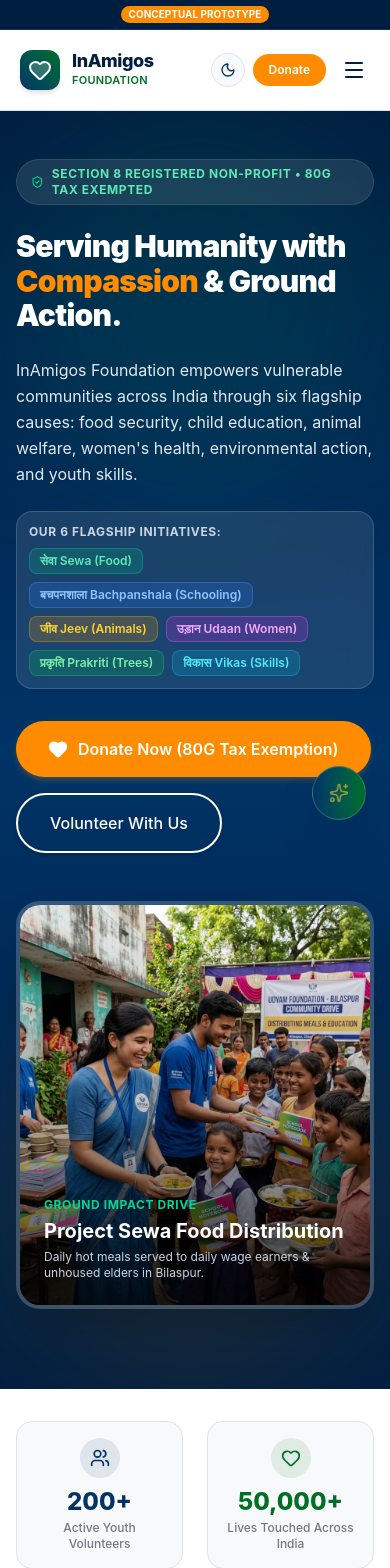
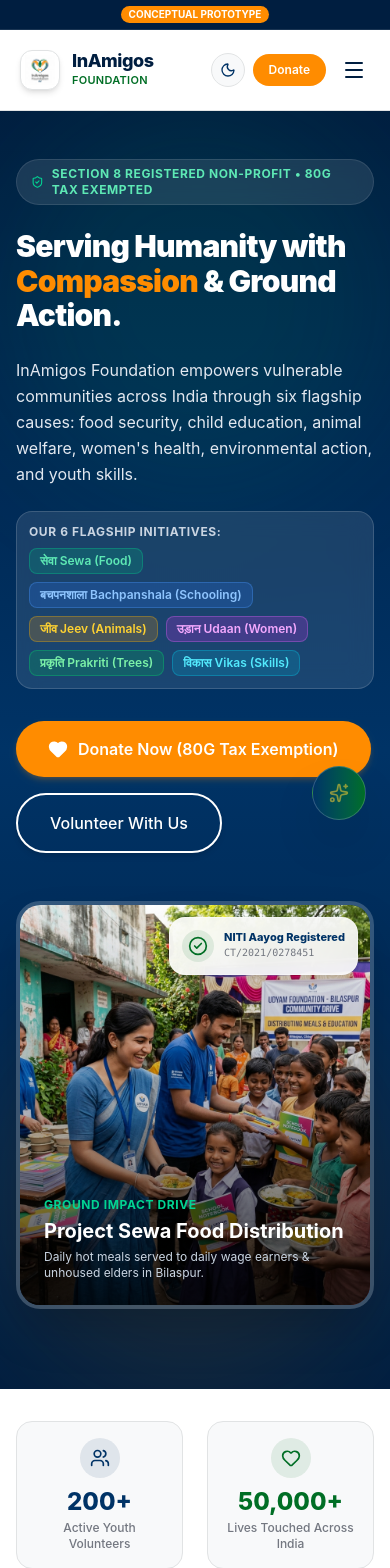
Before and after one commit to himanshu-jadhav108/IAF-Redesign, a React (Vite) app: page / in a window 390 px wide. Shown: the top 1568 px of the page. Built offline with nearby package versions, Linux system fonts and the light colour scheme.

Commit message:
fix(ui): relocate NITI Aayog trust badge to avoid text overlap, add custom IAF logo emblem, and update Vercel live URL in README

```diff
--- a/src/components/layout/Footer.tsx
+++ b/src/components/layout/Footer.tsx
@@ -1,6 +1,7 @@
 import React from 'react';
 import { NavLink } from 'react-router-dom';
-import { Heart, Mail, Phone, MapPin, ShieldCheck } from 'lucide-react';
+import { Mail, Phone, MapPin, ShieldCheck } from 'lucide-react';
+import iafLogo from '@/assets/iaf_logo.png';
 import { organizationData } from '@/data/organizationData';
 
 export const Footer: React.FC = () => {
@@ -14,8 +15,8 @@
           {/* Col 1: Brand & Mission (2 cols wide on desktop) */}
           <div className="lg:col-span-2 flex flex-col gap-4">
             <div className="flex items-center gap-3">
-              <div className="w-10 h-10 rounded-xl bg-linear-to-tr from-emerald-500 to-green-600 flex items-center justify-center text-white shadow-md">
-                <Heart className="w-6 h-6 fill-white/20" />
+              <div className="w-10 h-10 rounded-xl bg-white p-1 flex items-center justify-center shadow-md">
+                <img src={iafLogo} alt="InAmigos Foundation Emblem" className="w-full h-full object-contain" />
               </div>
               <div className="flex flex-col">
                 <span className="text-xl font-extrabold text-white tracking-tight">
--- a/src/components/layout/Navbar.tsx
+++ b/src/components/layout/Navbar.tsx
@@ -2,6 +2,7 @@
 import { NavLink, useLocation } from 'react-router-dom';
 import { motion, AnimatePresence, useReducedMotion } from 'framer-motion';
 import { Heart, Menu, X, ShieldCheck, Sun, Moon } from 'lucide-react';
+import iafLogo from '@/assets/iaf_logo.png';
 import { Button } from '@/components/ui/Button';
 import { useTheme } from '@/context/ThemeContext';
 
@@ -80,8 +81,8 @@
             to="/"
             className="flex items-center gap-3 group focus:outline-none focus:ring-2 focus:ring-[#003366] dark:focus:ring-sky-400 rounded-xl p-1"
           >
-            <div className="w-10 h-10 rounded-xl bg-linear-to-tr from-[#003366] to-[#006E25] flex items-center justify-center text-white shadow-md group-hover:scale-105 transition-transform">
-              <Heart className="w-6 h-6 text-white fill-white/20" />
+            <div className="w-10 h-10 rounded-xl bg-white dark:bg-slate-800 p-1 flex items-center justify-center shadow-md group-hover:scale-105 transition-transform border border-[#E1E3E4] dark:border-slate-700">
+              <img src={iafLogo} alt="InAmigos Foundation Emblem" className="w-full h-full object-contain" />
             </div>
             <div className="flex flex-col text-left">
               <span className="text-lg font-extrabold text-[#001E40] dark:text-white tracking-tight leading-none">
--- a/src/pages/Home.tsx
+++ b/src/pages/Home.tsx
@@ -141,14 +141,14 @@
                 </div>
               </div>
 
-              {/* Floating Trust Badge Overlay */}
-              <div className="absolute -bottom-6 -left-6 bg-white dark:bg-slate-800 text-[#001E40] dark:text-white p-4 rounded-2xl shadow-xl border border-[#E1E3E4] dark:border-slate-700 hidden sm:flex items-center gap-3">
-                <div className="w-10 h-10 rounded-full bg-[#006E25]/10 dark:bg-emerald-500/20 flex items-center justify-center text-[#006E25] dark:text-emerald-400">
-                  <CheckCircle2 className="w-6 h-6" />
+              {/* Floating Trust Badge Overlay in Top Right */}
+              <div className="absolute top-4 right-4 bg-white/90 dark:bg-slate-900/90 backdrop-blur-md text-[#001E40] dark:text-white p-3 rounded-2xl shadow-lg border border-white/30 dark:border-slate-700 flex items-center gap-2.5 z-10">
+                <div className="w-8 h-8 rounded-full bg-[#006E25]/10 dark:bg-emerald-500/20 flex items-center justify-center text-[#006E25] dark:text-emerald-400 shrink-0">
+                  <CheckCircle2 className="w-5 h-5" />
                 </div>
                 <div className="flex flex-col text-left">
-                  <span className="text-xs font-extrabold text-[#003366] dark:text-sky-400">NITI Aayog Registered</span>
-                  <span className="text-[11px] text-[#737780] dark:text-slate-400">CT/2021/0278451</span>
+                  <span className="text-[11px] font-extrabold text-[#003366] dark:text-sky-300 leading-tight">NITI Aayog Registered</span>
+                  <span className="text-[10px] text-[#737780] dark:text-slate-300 font-mono">CT/2021/0278451</span>
                 </div>
               </div>
             </motion.div>
```
Also changed, not shown: src/assets/iaf_logo.png (added), 1 other file (tests, documents, lock files or other folders).
